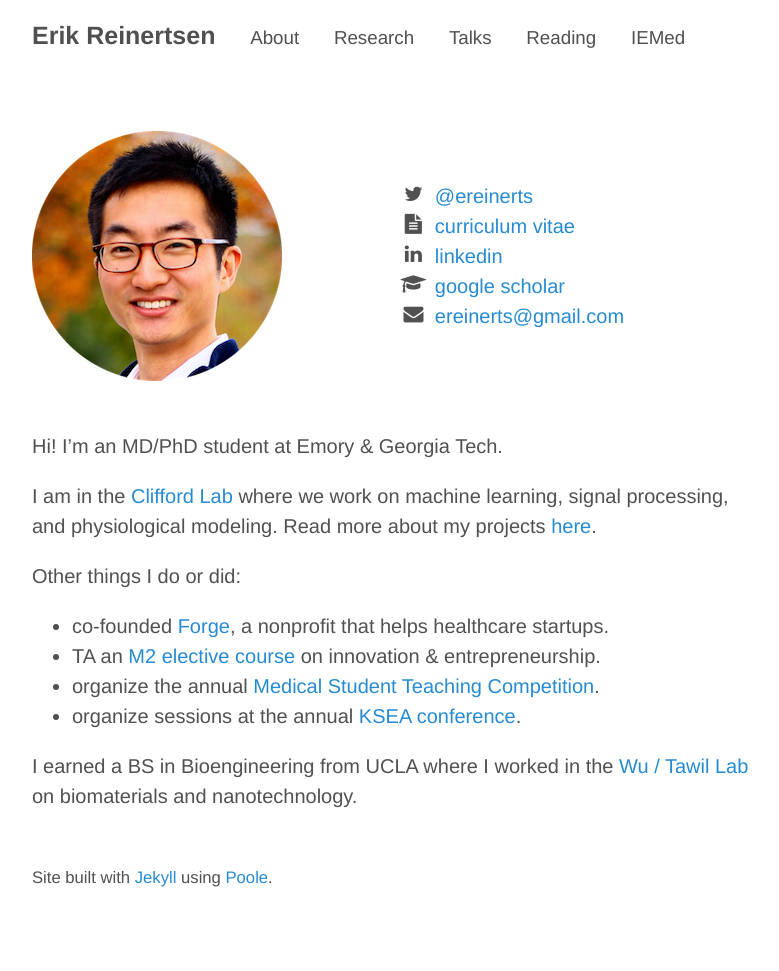
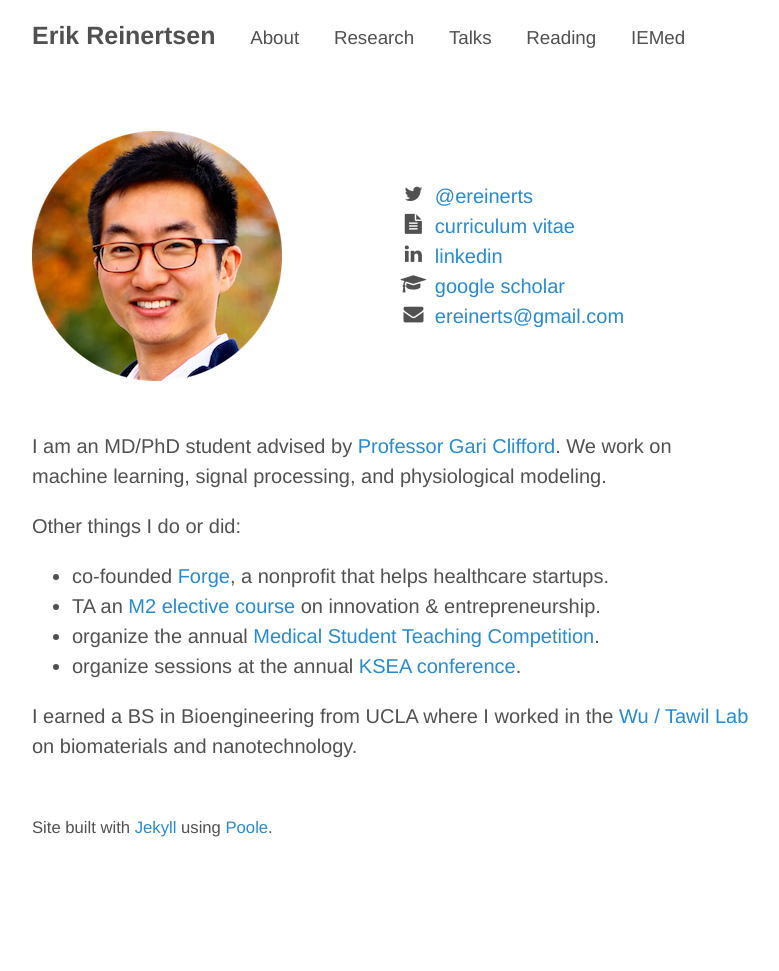
Before and after one commit to erikr/erikr.github.io, a Jekyll site: the page built from about.md, in a window 1280 px wide. Shown: the whole page, without its empty margins (248-1027 px from the left). Built offline with Jekyll 4.4.1, drawn with Linux system fonts in a browser that asks for light colours; nearby versions of some CDN libraries; after the commit the page ends 921 px from its top, so only the background shows below that.

Commit message:
revised about

```diff
--- a/about.md
+++ b/about.md
@@ -19,9 +19,7 @@ title: ""
     </div>
 </div>
 
-Hi! I'm an MD/PhD student at Emory & Georgia Tech.
-
-I am in the [Clifford Lab](http://gdclifford.info) where we work on machine learning, signal processing, and physiological modeling. Read more about my projects [here](http://erikreinertsen.com/research/).
+I am an MD/PhD student advised by [Professor Gari Clifford](http://gdclifford.info/gari). We work on machine learning, signal processing, and physiological modeling.
 
 Other things I do or did:
 
```
